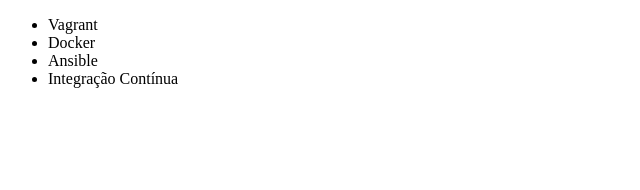
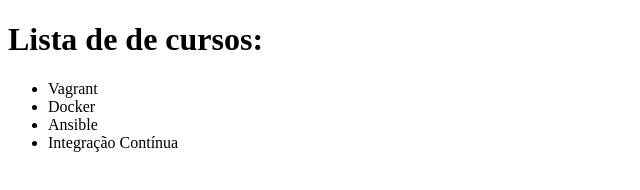
Before and after one commit to KarolSoaresd/alura-git, a plain HTML site: page index.html in a window 1280 px wide. Shown: the whole page, without its empty margins (0-640 px from the left). Drawn offline with Linux system fonts and the light colour scheme.

Commit message:
Incluindo título

```diff
--- a/index.html
+++ b/index.html
@@ -6,6 +6,7 @@
     </head>
 
     <body>
+        <h1>Lista de de cursos:</h1>
         <ul>
             <li>Vagrant</li>
             <li>Docker</li>
```
